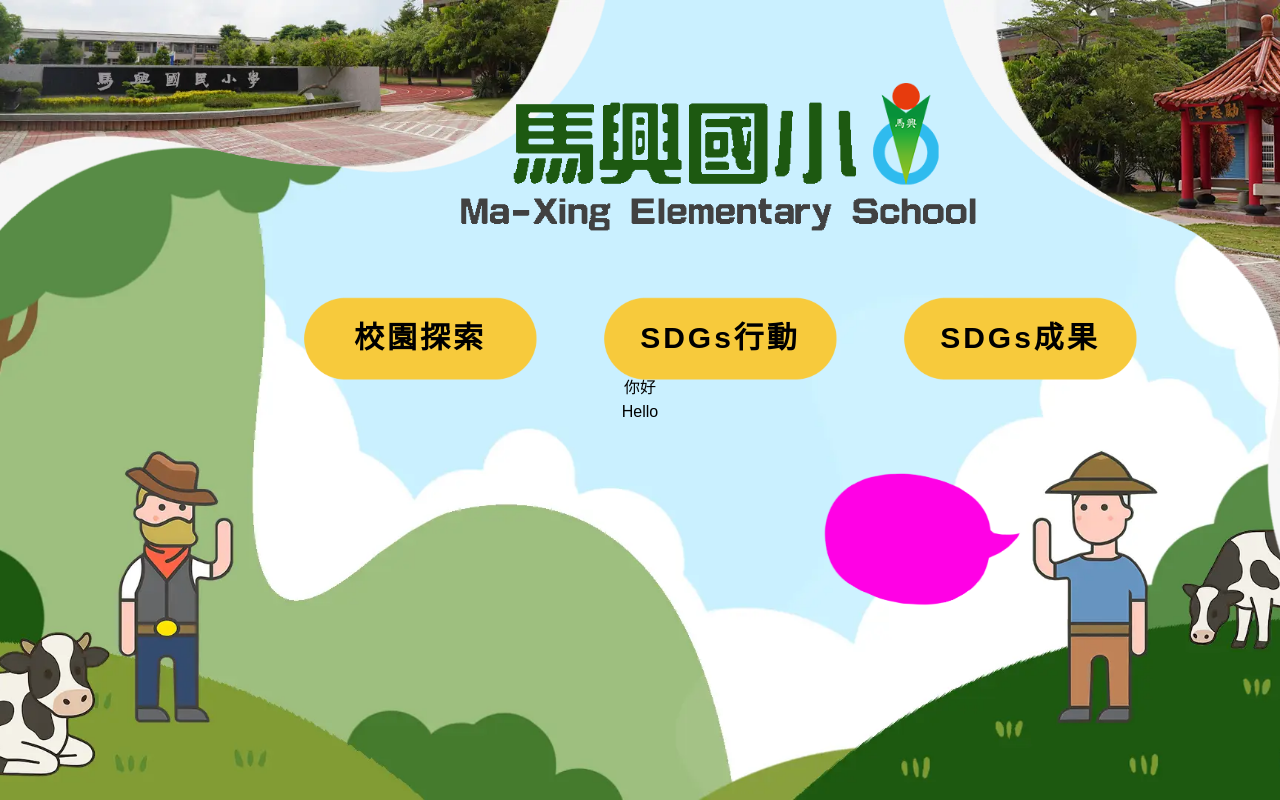
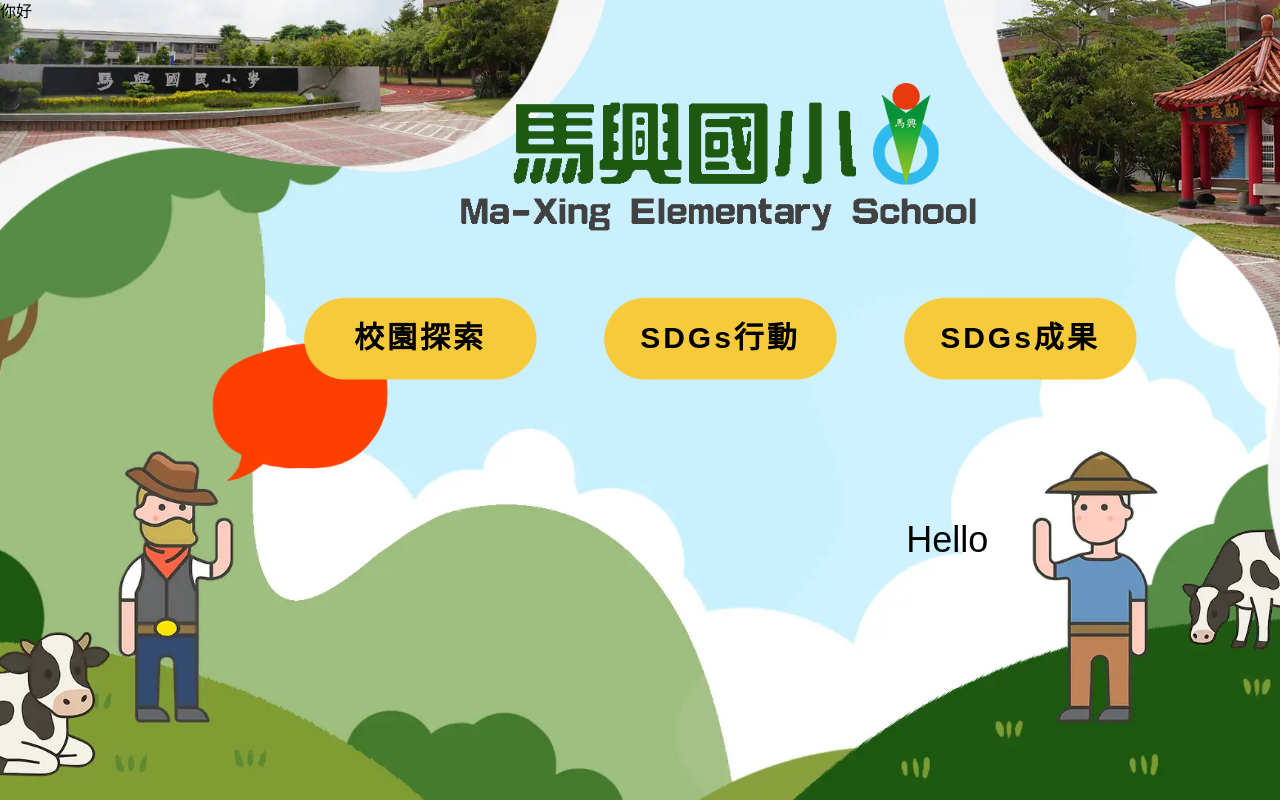
Before and after one commit to Evie-Liuu/Maxing, a Vue app: page / in a window 1280 px wide. Built offline with nearby package versions, Linux system fonts and the light colour scheme.

Commit message:
對話框動畫

```diff
--- a/src/views/Home.vue
+++ b/src/views/Home.vue
@@ -9,13 +9,22 @@
           :src="speakImages[currentLanguage][currentIndex - 1]"
           :class="[
             'absolute w-full h-full top-0 left-0 object-cover object-center pointer-events-none select-none transition-all duration-500',
-            isAnimating ? 'scale-110 opacity-80' : 'scale-100 opacity-100'
+            isAnimating ? 'scale-110 opacity-80' : 'scale-100 opacity-100',
           ]"
-          alt="Changan_logo"
+          alt="speakBubble"
         />
-        <div class="absolute inset-0 flex flex-col items-center justify-center">
-          <p>你好</p>
-          <p>Hello</p>
+        <div
+          class="absolute top-1/2 left-1/2 -translate-x-1/2 -translate-y-1/2 w-full h-full  overflow-hidden"
+        >
+          <!-- <img src="/example.jpg" class="w-full h-full object-cover" /> -->
+          <div
+            class="absolute inset-0 flex items-center justify-center -translate-x-[1vw] text-4xl w-[1920px] h-[1080px] aspect-video"
+          >
+            Hello
+          </div>
+        </div>
+        <div class="absolute inset-0 w-full h-full">
+          <p class="absolute inset-0 w-full h-full">你好</p>
         </div>
       </div>
       <div class="block lg:hidden absolute w-full h-full top-0 left-0">
@@ -23,7 +32,7 @@
           :src="speakImages.chinese[currentIndex - 1]"
           :class="[
             'absolute w-full h-full top-0 left-0 object-cover object-center pointer-events-none select-none transition-all duration-500',
-            isAnimating ? 'scale-110 opacity-80' : 'scale-100 opacity-100'
+            isAnimating ? 'scale-110 opacity-80' : 'scale-100 opacity-100',
           ]"
           alt="Changan_logo"
         />
@@ -137,24 +146,28 @@
 
 const hoveredIndex = ref(null);
 const isLoaded = ref(false);
-const currentLanguage = ref('english');
+const currentLanguage = ref("english");
 const currentIndex = ref(1);
 const isAnimating = ref(false);
 let timer = null;
 
 const speakImages = {
   english: [Speak_English1, Speak_English2, Speak_English3, Speak_English4],
-  chinese: [Speak_Chinese1, Speak_Chinese2, Speak_Chinese3, Speak_Chinese4]
+  chinese: [Speak_Chinese1, Speak_Chinese2, Speak_Chinese3, Speak_Chinese4],
+};
+const speakText = {
+  english: ["Hello", "Grass", "Sky", "Cloud"],
+  chinese: ["你好", "草", "天空", "雲朵"],
 };
 
 const switchImage = () => {
   isAnimating.value = true;
   setTimeout(() => {
-    if (currentLanguage.value === 'chinese') {
-      currentLanguage.value = 'english';
+    if (currentLanguage.value === "chinese") {
+      currentLanguage.value = "english";
       currentIndex.value = (currentIndex.value % 4) + 1;
     } else {
-      currentLanguage.value = 'chinese';
+      currentLanguage.value = "chinese";
     }
     setTimeout(() => {
       isAnimating.value = false;
@@ -166,7 +179,7 @@
   setTimeout(() => {
     isLoaded.value = true;
   }, 100);
-  timer = setInterval(switchImage, 3000);
+  // timer = setInterval(switchImage, 3000);
 });
 
 onUnmounted(() => {
```
